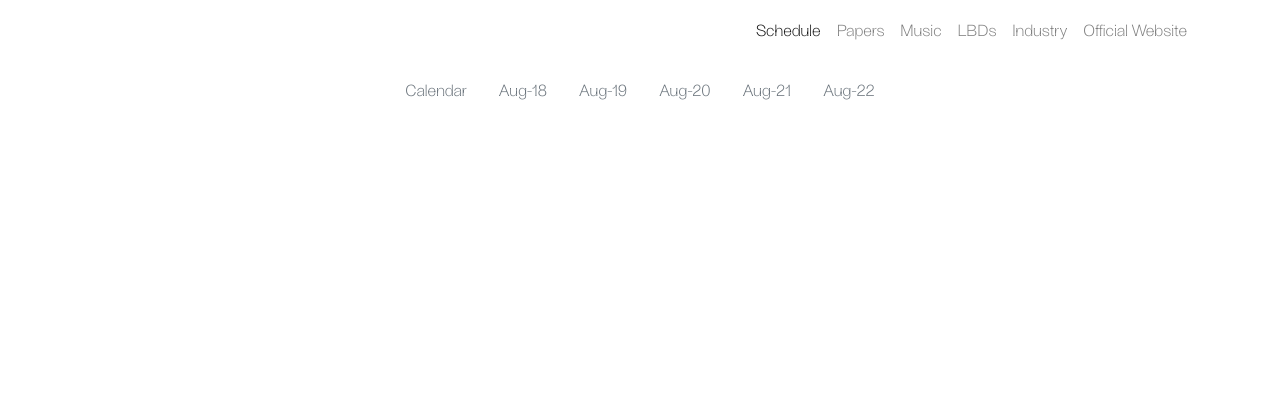
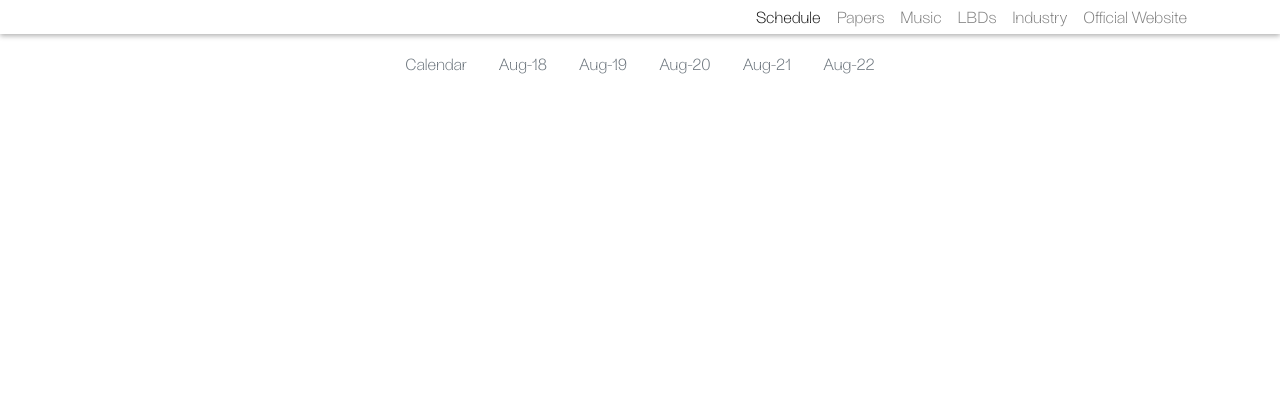
Before and after one commit to Daniel-Chin/ISMIR2026-Kit, a Flask app: template templates/day.html in a window 1280 px wide. Shown: the top 420 px of the page. Run offline with Flask 3, Linux system fonts and the light colour scheme; the template is opened without the code that fills it, so the values that code supplies are empty; parts of the project's set-up code (start-up, migrations or seed data) failed here and were passed over; some libraries are stand-ins or nearby versions.

Commit message:
restyle nav bar

```diff
--- a/static/css/main.css
+++ b/static/css/main.css
@@ -44,8 +44,32 @@ body {
 }
 
 #main-nav {
-  padding-top: 10px;
-  padding-bottom: 10px;
+  padding-top: 5px;
+  padding-bottom: 5px;
+  box-shadow: 0px 2px 5px 0px rgba(0, 0, 0, 0.3);
+}
+
+#main-nav .navbar-brand {
+  margin: 0;
+  padding: 0;
+}
+
+#main-nav .logo {
+  margin: 0;
+  padding: 0;
+  display: block;
+  max-height: 36px;
+  width: auto;
+}
+
+#main-nav .nav-link {
+  padding-top: 0;
+  padding-bottom: 0;
+}
+
+#main-nav .navbar-toggler {
+  padding-top: 0;
+  padding-bottom: 0;
 }
 
 .header {
```
